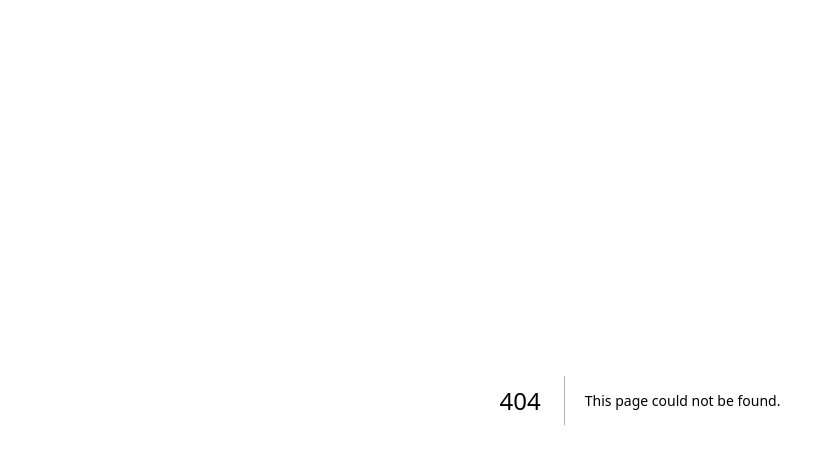
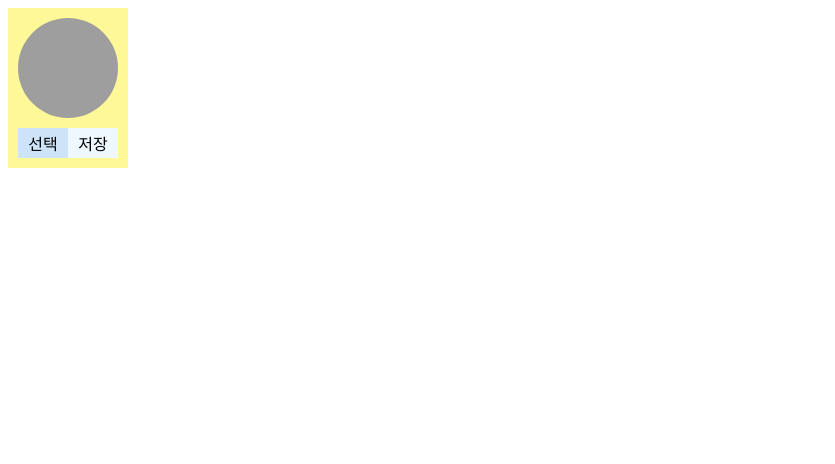
Before and after one commit to Moaolio/moaolio-fe, a Next.js app: page /mypage in a window 1280 px wide. Before the commit this address had no page. Shown: the top 464 px of the page, without its empty margins (0-835 px from the left). Built offline with nearby package versions, Linux system fonts and the light colour scheme; grey boxes are pictures that could not be loaded.

Commit message:
feat(#3): 프로필이미지 선택/저장 구현

```diff
--- /dev/null
+++ b/src/app/login/page.module.scss
@@ -0,0 +1,5 @@
+.mainContainer {
+  background-color: aquamarine;
+  width: 100px;
+  height: 100px;
+}
--- /dev/null
+++ b/src/app/mypage/page.module.scss
@@ -0,0 +1,47 @@
+.profileImageContainer {
+  background-color: rgb(255, 248, 152);
+  width: 120px;
+  height: 160px;
+  display: flex;
+  flex-direction: column;
+  align-items: center;
+
+  .profileImage {
+    background-color: rgb(255, 255, 255);
+    width: 100px;
+    height: 100px;
+    border-radius: 50%;
+    margin: 10px;
+    background-size: cover; /* 이미지 크기 조정 */
+    background-position: center; /* 이미지 중앙에 위치 */
+    display: flex;
+    align-items: center;
+    justify-content: center;
+  }
+
+  .profileImageBtn {
+    display: flex;
+    justify-content: center;
+    align-items: center;
+    width: 100%;
+
+    .profileImageSelect {
+      background-color: rgb(205, 228, 248);
+      width: 50px;
+      height: 30px;
+      cursor: pointer;
+      display: flex;
+      justify-content: center;
+      align-items: center;
+    }
+    .profileImageSave {
+      background-color: aliceblue;
+      width: 50px;
+      height: 30px;
+      cursor: pointer;
+      display: flex;
+      justify-content: center;
+      align-items: center;
+    }
+  }
+}
--- /dev/null
+++ b/src/app/mypage/page.tsx
@@ -0,0 +1,59 @@
+'use client'
+import React, { ChangeEvent, useState } from 'react'
+import styles from '@/app/mypage/page.module.scss'
+
+const Page = () => {
+  //미리보기
+  const [previewImage, setpreviewImage] = useState<string | null>(null)
+  //저장
+  const [selectedImage, setSelectedImage] = useState<File | null>(null)
+
+  const handleImageChange = (event: ChangeEvent<HTMLInputElement>) => {
+    const file = event.target.files?.[0]
+    if (file) {
+      setSelectedImage(file)
+      //미리보기 이미지
+      const reader = new FileReader()
+      reader.onloadend = () => {
+        setpreviewImage(reader.result as string)
+      }
+      reader.readAsDataURL(file)
+    }
+  }
+  const handleSaveProfileImage = () => {
+    if (selectedImage) {
+      console.log('프로필 이미지 저장', selectedImage)
+    }
+  }
+
+  return (
+    <div>
+      <div className={styles.profileImageContainer}>
+        <div
+          className={styles.profileImage}
+          style={{ backgroundImage: `url(${previewImage})` }}></div>
+        <div className={styles.profileImageBtn}>
+          <label
+            htmlFor="imageInput"
+            className={styles.profileImageSelect}>
+            선택
+          </label>
+          <input
+            id="imageInput"
+            type="file"
+            accept="image/*"
+            style={{ display: 'none' }} // 인풋 필드를 숨김
+            onChange={handleImageChange}
+          />
+          <label
+            className={styles.profileImageSave}
+            onClick={handleSaveProfileImage}>
+            저장
+          </label>
+        </div>
+      </div>
+    </div>
+  )
+}
+
+export default Page
```
Also changed, not shown: src/app/login/page.tsx (added, +7 -0 lines).
